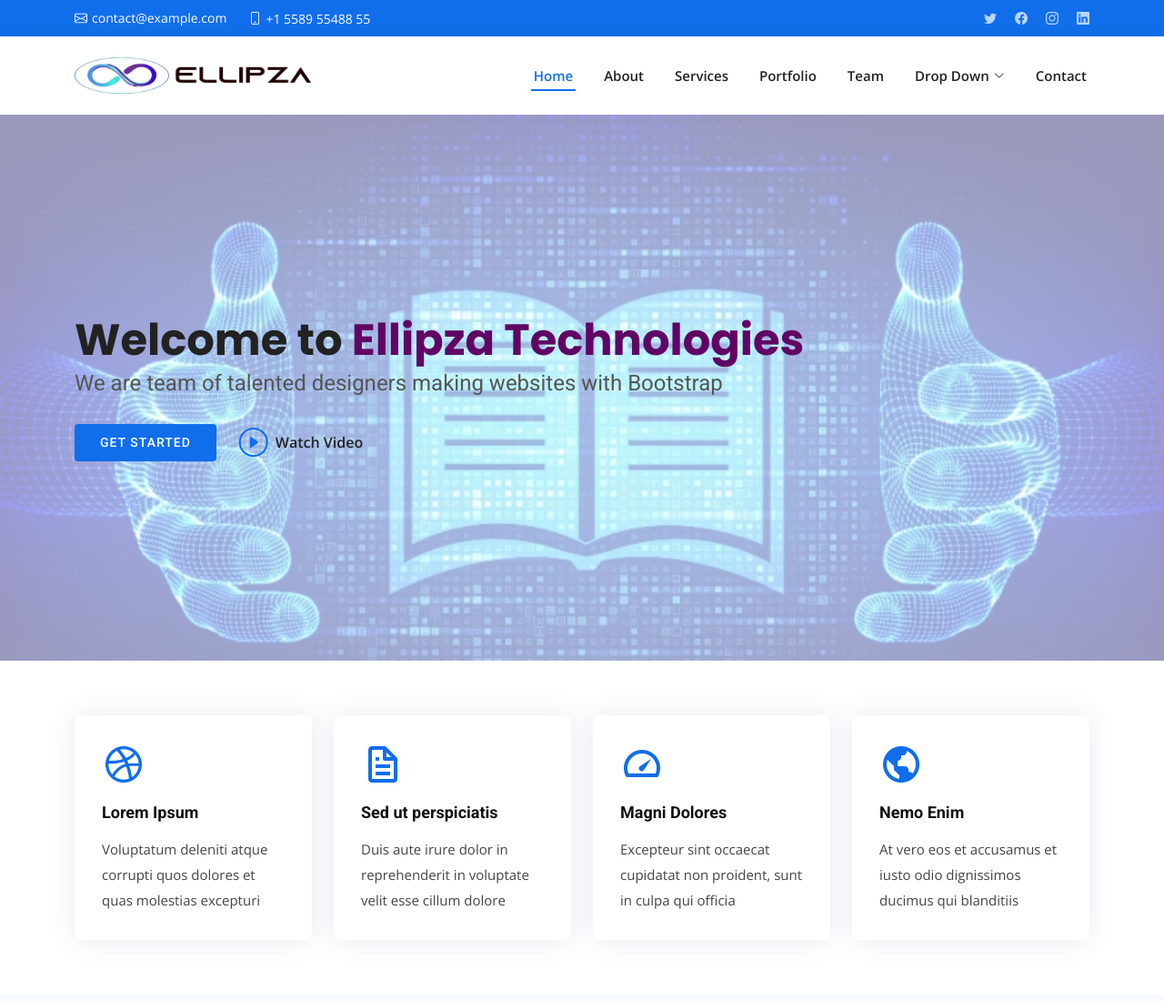
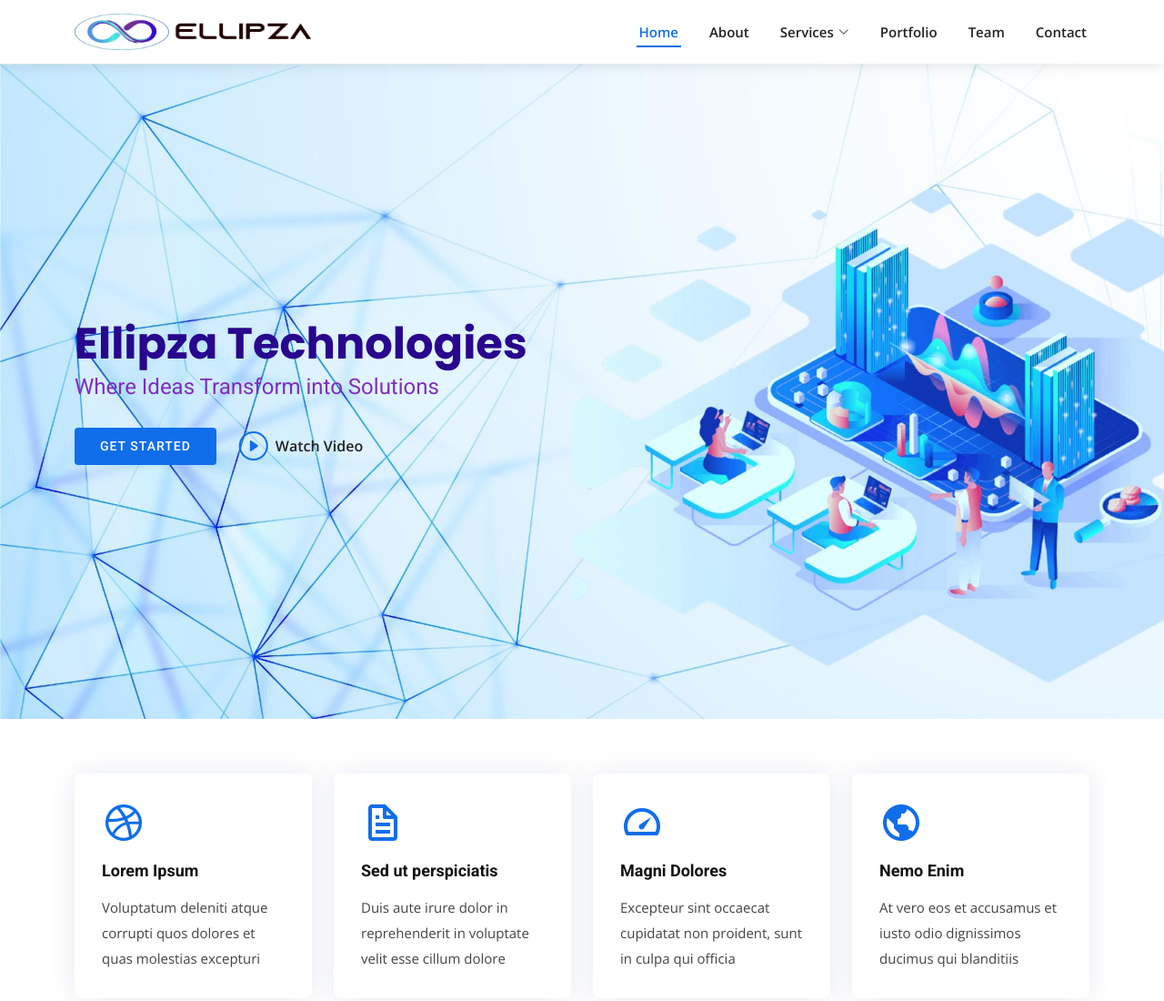
Before and after one commit to Piyuman98/Ellipza-Technologies, a plain HTML site: page index.html in a window 1280 px wide. Shown: the top 1100 px of the page at 91% size. Drawn offline with nearby package versions, Linux system fonts and the light colour scheme.

Commit message:
new home

```diff
--- a/assets/css/style.css
+++ b/assets/css/style.css
@@ -161,6 +161,7 @@ h6 {
 # Header
 --------------------------------------------------------------*/
 #header {
+
   background: #fff;
   transition: all 0.5s;
   z-index: 997;
@@ -206,6 +207,7 @@ h6 {
 */
 .navbar {
   padding: 0;
+
 }
 
 .navbar ul {
@@ -223,10 +225,12 @@ h6 {
 .navbar>ul>li {
   white-space: nowrap;
   padding: 10px 0 10px 28px;
+
 }
 
 .navbar a,
 .navbar a:focus {
+
   display: flex;
   align-items: center;
   justify-content: space-between;
@@ -459,22 +463,16 @@ h6 {
 # Hero Section
 --------------------------------------------------------------*/
 #hero {
+
   width: 100%;
-  height: 75vh;
-  background: url("../img/hero-bg.jpg") top left;
+  height: 90vh;
+  background: url("../img/hero.jpg") top left;
   background-size: cover;
   position: relative;
 }
 
-#hero:before {
-  content: "";
-  background: rgba(255, 255, 255, 0.6);
-  position: absolute;
-  bottom: 0;
-  top: 0;
-  left: 0;
-  right: 0;
-}
+
+
 
 #hero .container {
   position: relative;
@@ -490,11 +488,11 @@ h6 {
 }
 
 #hero h1 span {
-  color: #610564;
+  color: #28068d;
 }
 
 #hero h2 {
-  color: #555555;
+  color: #7e2ebc;
   margin: 5px 0 30px 0;
   font-size: 24px;
   font-weight: 400;
--- a/index.html
+++ b/index.html
@@ -32,21 +32,7 @@
 
 <body>
 
-  <!-- ======= Top Bar ======= -->
-  <section id="topbar" class="d-flex align-items-center">
-    <div class="container d-flex justify-content-center justify-content-md-between">
-      <div class="contact-info d-flex align-items-center">
-        <i class="bi bi-envelope d-flex align-items-center"><a href="mailto:contact@example.com">contact@example.com</a></i>
-        <i class="bi bi-phone d-flex align-items-center ms-4"><span>+1 5589 55488 55</span></i>
-      </div>
-      <div class="social-links d-none d-md-flex align-items-center">
-        <a href="#" class="twitter"><i class="bi bi-twitter"></i></a>
-        <a href="#" class="facebook"><i class="bi bi-facebook"></i></a>
-        <a href="#" class="instagram"><i class="bi bi-instagram"></i></a>
-        <a href="#" class="linkedin"><i class="bi bi-linkedin"></i></i></a>
-      </div>
-    </div>
-  </section>
+
 
   <!-- ======= Header ======= -->
   <header id="header" class="d-flex align-items-center">
@@ -60,25 +46,16 @@
         <ul>
           <li><a class="nav-link scrollto active" href="#hero">Home</a></li>
           <li><a class="nav-link scrollto" href="#about">About</a></li>
-          <li><a class="nav-link scrollto" href="#services">Services</a></li>
+          <li class="dropdown"><a href="#services"><span>Services</span> <i class="bi bi-chevron-down"></i></a>
+            <ul>
+              <li><a href="#">Web Development</a></li>
+              <li><a href="#">Mobile Application Developmen</a></li>
+              <li><a href="#">Software Development</a></li>
+
+            </ul>
           <li><a class="nav-link scrollto " href="#portfolio">Portfolio</a></li>
           <li><a class="nav-link scrollto" href="#team">Team</a></li>
-          <li class="dropdown"><a href="#"><span>Drop Down</span> <i class="bi bi-chevron-down"></i></a>
-            <ul>
-              <li><a href="#">Drop Down 1</a></li>
-              <li class="dropdown"><a href="#"><span>Deep Drop Down</span> <i class="bi bi-chevron-right"></i></a>
-                <ul>
-                  <li><a href="#">Deep Drop Down 1</a></li>
-                  <li><a href="#">Deep Drop Down 2</a></li>
-                  <li><a href="#">Deep Drop Down 3</a></li>
-                  <li><a href="#">Deep Drop Down 4</a></li>
-                  <li><a href="#">Deep Drop Down 5</a></li>
-                </ul>
-              </li>
-              <li><a href="#">Drop Down 2</a></li>
-              <li><a href="#">Drop Down 3</a></li>
-              <li><a href="#">Drop Down 4</a></li>
-            </ul>
+
           </li>
           <li><a class="nav-link scrollto" href="#contact">Contact</a></li>
         </ul>
@@ -91,8 +68,9 @@
   <!-- ======= Hero Section ======= -->
   <section id="hero" class="d-flex align-items-center">
     <div class="container" data-aos="zoom-out" data-aos-delay="100">
-      <h1>Welcome to <span>Ellipza Technologies</span></h1>
-      <h2>We are team of talented designers making websites with Bootstrap</h2>
+
+      <h1><span>Ellipza Technologies</span></h1>
+      <h2>Where Ideas Transform into Solutions</h2>
       <div class="d-flex">
         <a href="#about" class="btn-get-started scrollto">Get Started</a>
         <a href="https://www.youtube.com/watch?v=jDDaplaOz7Q" class="glightbox btn-watch-video"><i class="bi bi-play-circle"></i><span>Watch Video</span></a>
```
Also changed, not shown: assets/img/1.jpg (added), assets/img/hero-bg.jpg (deleted), assets/img/hero.jpg (added), assets/img/image.jpg (added), assets/img/img1.png (added), 1 other file.
